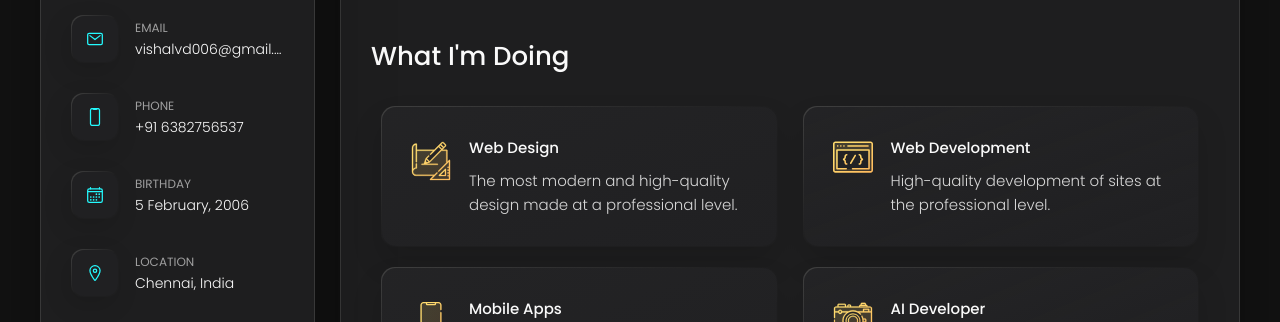
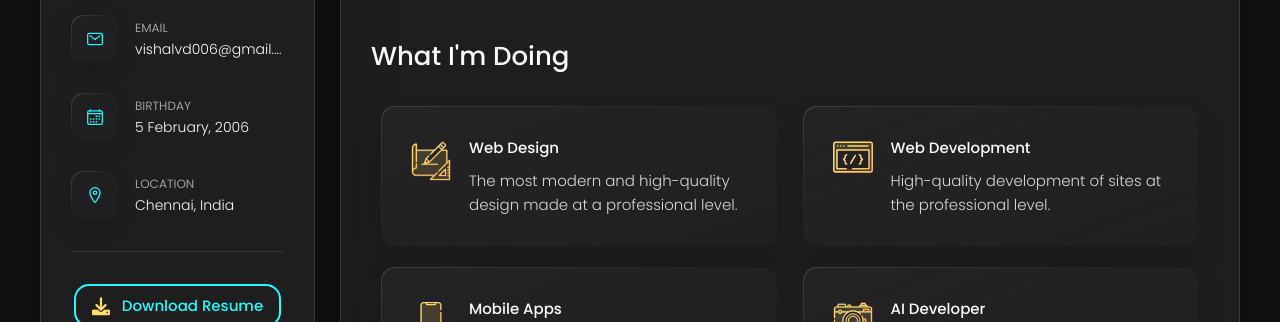
Before and after one commit to Vishal-V-D/Stunning_portfolio, a plain HTML site: page index.html in a window 1280 px wide. Shown: the part 488-810 px from the top of the page. Drawn offline with nearby package versions, Linux system fonts and the light colour scheme.

Commit message:
Your descriptive commit message

```diff
--- a/assets/css/style.css
+++ b/assets/css/style.css
@@ -254,6 +254,81 @@ article.active {
   100% { opacity: 1; }
 }
 
+
+/* Styling the Download Resume button */
+/* Styling the Download Resume button */
+.resume-download {
+  margin-left: 2px;
+  text-align: center;
+  margin-bottom: 20px;
+}
+
+.resume-download a {
+  text-decoration: none;
+}
+
+.resume-button button {
+  display: inline-flex;
+  align-items: center;
+  justify-content: center;
+  background: none;
+  color: var(--orange-yellow-crayola); /* Text color */
+  border: 2px solid var(--orange-yellow-crayola);
+  padding: 8px 16px; /* Adjusted padding for better spacing */
+  border-radius: 15px;
+  font-size: var(--fs-6);
+  font-weight: var(--fw-500);
+  cursor: pointer;
+  transition: color var(--transition-fast), border-color var(--transition-fast), transform var(--transition-fast);
+}
+
+/* Icon inside the button */
+.resume-button button i {
+  margin-right: 12px; /* Space between icon and text */
+  font-size: 18px; /* Size of the icon */
+ color:#FFDB6E; /* Different color for the icon */
+  transition: transform var(--transition-fast), color var(--transition-fast);
+}
+
+/* Hover effects */
+.resume-button button:hover {
+ /* Change text color on hover */
+  border-color: var(--vegas-gold); /* Change border color on hover */
+  transform: scale(1.05);
+  box-shadow: var(--shadow-glow);
+}
+
+.resume-button button:hover i {
+  color: var(--orange-yellow-crayola); /* Swap icon color on hover */
+  transform: translateY(-2px); /* Slightly lifts the icon on hover */
+}
+
+/* Active effects */
+.resume-button button:active {
+  transform: scale(0.98);
+}
+
+.resume-button button:active i {
+  transform: translateY(0); /* Returns to normal position on active state */
+}
+
+/* Aligning with other elements */
+.resume-download {
+  margin: 16px 0;
+}
+
+
+/* Responsiveness */
+@media (max-width: 768px) {
+  .resume-button button {
+    width: 100%;
+    font-size: var(--fs-5);
+    padding: 10px 20px;
+  }
+}
+
+
+
 .h2,
 .h3,
 .h4,
--- a/index.html
+++ b/index.html
@@ -17,6 +17,8 @@
   <!--
     - custom css link
   -->
+  <link rel="stylesheet" href="https://cdnjs.cloudflare.com/ajax/libs/font-awesome/6.0.0-beta3/css/all.min.css">
+
 
   <link rel="stylesheet" href="./assets/css/style.css">
 
@@ -43,26 +45,19 @@
     <aside class="sidebar" data-sidebar>
 
       <div class="sidebar-info">
-
         <figure class="avatar-box">
           <img src="./assets/images/profile.png" alt="Vishal V D" width="50" style="border-bottom-left-radius: 10px; border-bottom-right-radius: 30px;border-bottom-left-radius: 30px;">
         </figure>
 
-
-
-
         <div class="info-content">
           <h1 class="name" title="Om Kharche">Vishal V D</h1>
-
           <p class="title">Software Engineer & AI Specialist</p>
         </div>
 
         <button class="info_more-btn" data-sidebar-btn>
           <span>Show Contacts</span>
-
           <ion-icon name="chevron-down"></ion-icon>
         </button>
-
       </div>
 
       <div class="sidebar-info_more">
@@ -70,75 +65,69 @@
         <div class="separator"></div>
 
         <ul class="contacts-list">
-
           <li class="contact-item">
-
             <div class="icon-box">
               <ion-icon name="mail-outline"></ion-icon>
             </div>
-
             <div class="contact-info">
               <p class="contact-title">Email</p>
-
               <a href="mailto:vishalvd006@gmail.com" class="contact-link">vishalvd006@gmail.com</a>
             </div>
-
           </li>
-
-          <li class="contact-item">
-
+       <!--     <li class="contact-item">
             <div class="icon-box">
               <ion-icon name="phone-portrait-outline"></ion-icon>
             </div>
-
-            <div class="contact-info">
+          <div class="contact-info">
               <p class="contact-title">Phone</p>
-
               <a href="tel:+6382756537" class="contact-link">+91 6382756537</a>
-            </div>
-
+            </div>-->
           </li>
-
           <li class="contact-item">
-
             <div class="icon-box">
               <ion-icon name="calendar-outline"></ion-icon>
             </div>
-
             <div class="contact-info">
               <p class="contact-title">Birthday</p>
-
               <time datetime="2006-02-05">5 February, 2006</time>
             </div>
-
           </li>
-
           <li class="contact-item">
-
             <div class="icon-box">
               <ion-icon name="location-outline"></ion-icon>
             </div>
-
             <div class="contact-info">
               <p class="contact-title">Location</p>
-
               <address>Chennai, India</address>
             </div>
-
           </li>
-
         </ul>
 
         <div class="separator"></div>
 
+        <!-- Resume Download Button -->
+        <div class="resume-download">
+          <a href="assets/images/resume.pdf" target="_blank">
+            <div class="resume-button">
+              <button>
+                <!-- Font Awesome Download Icon -->
+                <i class="fa-solid fa-download fa-bounce"></i>
+                Download Resume
+              </button>
+            </div>
+          </a>
+        </div>
+
+
+
+        <div class="separator"></div>
+
         <ul class="social-list">
-
           <li class="social-item">
             <a href="#" class="social-link">
               <ion-icon name="logo-facebook"></ion-icon>
             </a>
           </li>
-
           <li class="social-item">
             <a href="#" class="social-link">
               <ion-icon name="logo-twitter"></ion-icon>
@@ -149,31 +138,23 @@
               <ion-icon name="logo-linkedin"></ion-icon>
             </a>
           </li>
-
           <li class="social-item">
             <a href="https://github.com/Vishal-V-D" class="social-link" target="_blank" rel="noopener noreferrer">
               <ion-icon name="logo-github"></ion-icon>
             </a>
           </li>
-
-
-
-
-
-
-
-
           <li class="social-item">
             <a href="#" class="social-link">
               <ion-icon name="logo-instagram"></ion-icon>
             </a>
           </li>
-
         </ul>
 
       </div>
 
     </aside>
+
+
 
 
 
```
Also changed, not shown: 1 other file.
